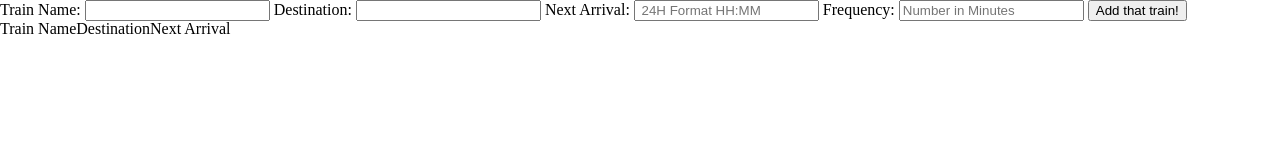
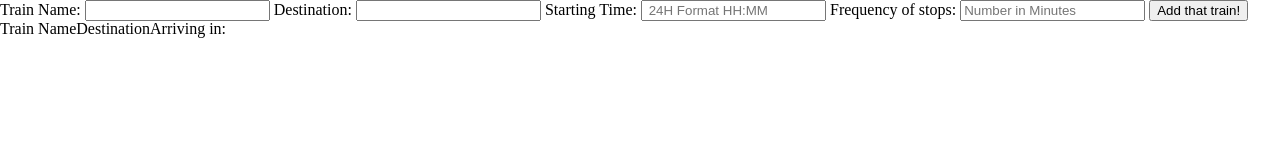
Before and after one commit to nightslife/RPS-Multiplayer, a plain HTML site: page index.html in a window 1280 px wide. Drawn offline with nearby package versions, Linux system fonts and the light colour scheme; no server answers.

Commit message:
html edits werent previously saved

```diff
--- a/index.html
+++ b/index.html
@@ -15,8 +15,8 @@
         <form>
             <label>Train Name: </label><input type="text" name="trainName" id="trainName" >
             <label>Destination: </label><input type="text" name="trainDest" id="trainDest">
-            <label>Next Arrival: </label><input type="text" name="trainTime" placeholder=" 24H Format HH:MM" id="trainTime">
-            <label>Frequency: </label><input type="text" name="trainFreq" placeholder="Number in Minutes" id="trainFreq">
+            <label>Starting Time: </label><input type="text" name="trainTime" placeholder=" 24H Format HH:MM" id="trainTime">
+            <label>Frequency of stops: </label><input type="text" name="trainFreq" placeholder="Number in Minutes" id="trainFreq">
             <button id="addTrain">Add that train!</button>
         </form>
         </div>
@@ -25,7 +25,7 @@
                 <tr id="tableHeader">
                     <th>Train Name</th>
                     <th>Destination</th>
-                    <th>Next Arrival</th>
+                    <th>Arriving in: </th>
                 </tr>
             </table>
         </div>
```
